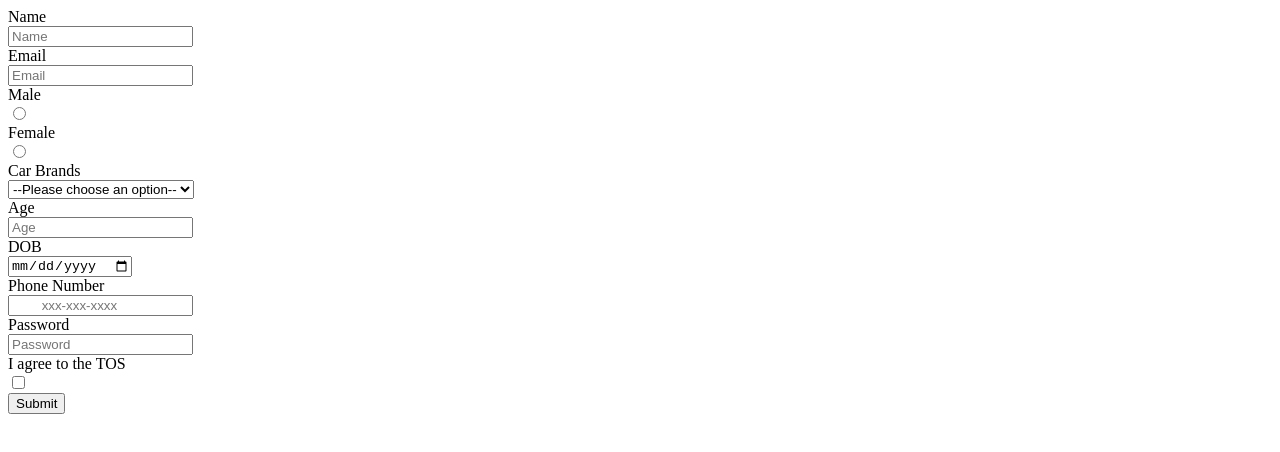
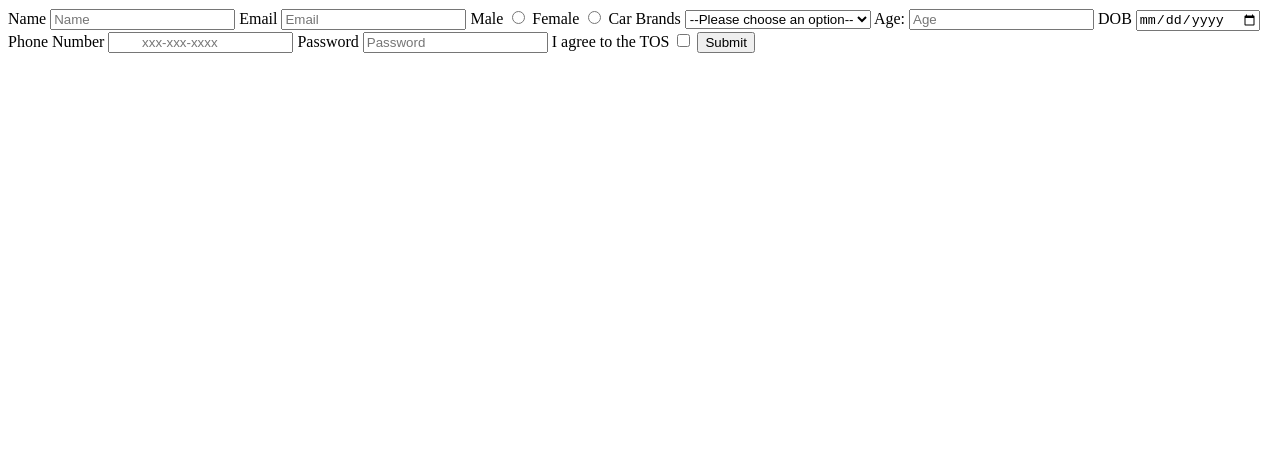
Before and after one commit to acciojob/signup-form-car-Souvagyamallick, a website: page main.html in a window 1280 px wide. Drawn offline with Linux system fonts and the light colour scheme.

Commit message:
created a submission

```diff
--- a/main.html
+++ b/main.html
@@ -11,41 +11,41 @@
     <script type="text/javascript" src="./script.js">
 </script>
 	<form action="#" method="post">
-		<label for="name">Name</label><br>
-		<input type="text" id="name" placeholder="Name" required><br>
+		<label for="name">Name</label>
+		<input type="text" id="name" placeholder="Name" required>
 
-		<label for="email">Email</label><br>
-		<input type="email" id="email" placeholder="Email" required><br>
+		<label for="email">Email</label>
+		<input type="email" id="email" placeholder="Email" required>
 
-		<label for="gender_m">Male</label><br>
-		<input type="radio" name="gender" id="gender_m" required><br>
+		<label for="gender_m">Male</label>
+		<input type="radio" name="gender" id="gender_m" required>
 
-        <label for="gender_f">Female</label><br>
-		<input type="radio" name="gender" id="gender_f" required><br>
+        <label for="gender_f">Female</label>
+		<input type="radio" name="gender" id="gender_f" required>
 
-		<lebel for="cars">Car Brands</lebel><br>
+		<lebel for="cars">Car Brands</lebel>
 		<select id="cars" name="cars" required>
 			<option disabled selected>--Please choose an option--</option>
 			<option>bmw</option>
 			<option>audi</option>
 			<option>rr</option>
-		</select><br>
+		</select>
 
 
-		<lable for="age">Age</lable><br>
-		<input type="number" id="age" placeholder="Age" required><br>
+		<lable for="age">Age:</lable>
+		<input type="number" id="age" placeholder="Age" required>
 
-		<label for="dob">DOB</label><br>
-		<input type="date" id="dob" required><br>
+		<label for="dob">DOB</label>
+		<input type="date" id="dob" required>
 
-		<label for="tel">Phone Number</label><br>
-		<input type="tel" id="tel" placeholder="	xxx-xxx-xxxx"><br>
+		<label for="tel">Phone Number</label>
+		<input type="tel" id="tel" placeholder="	xxx-xxx-xxxx">
 
-		<label for="password">Password</label><br>
-		<input type="password" id="password" placeholder="Password" required><br>
+		<label for="password">Password</label>
+		<input type="password" id="password" placeholder="Password" required>
 
-		<label for="tos">I agree to the TOS</label><br>
-		<input type="checkbox" id="tos" required><br>
+		<label for="tos">I agree to the TOS</label>
+		<input type="checkbox" id="tos" required>
 
 		<button type="submit">Submit</button>
 	</form>
```
